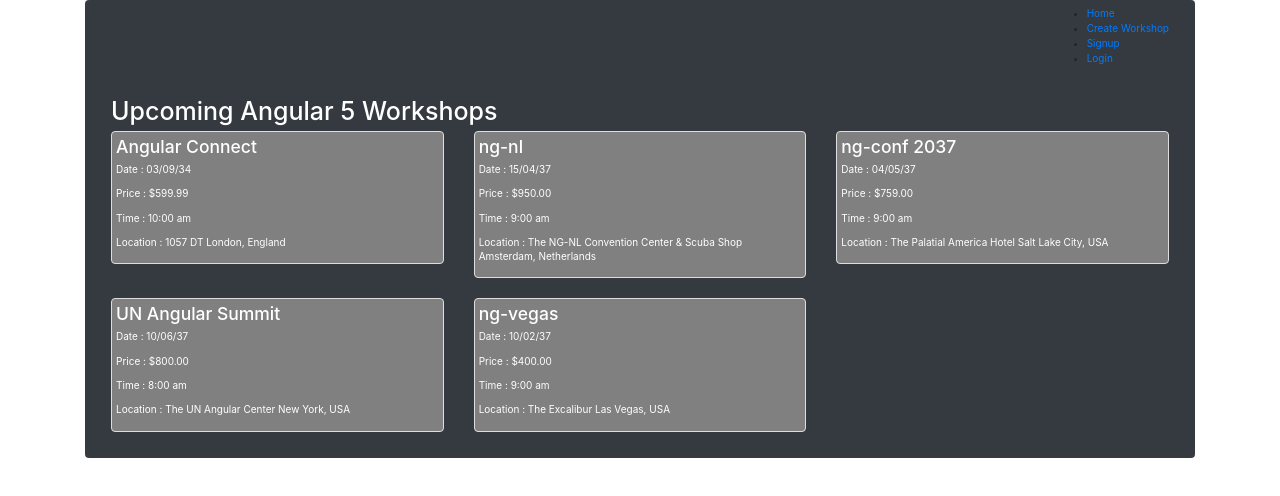
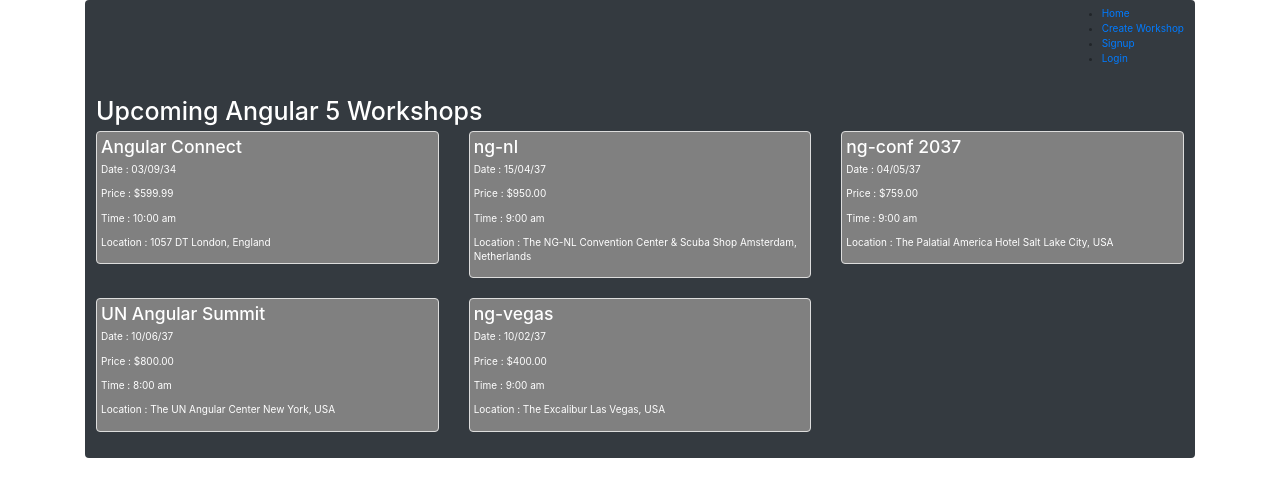
Before and after one commit to anuradhadvl/angular-basics, an Angular app in the folder BaseProject/: page / in a window 1280 px wide. Shown: the top 496 px of the page. Built offline with nearby package versions, Linux system fonts and the light colour scheme.

Commit message:
workshop thumbnail component

```diff
--- a/BaseProject/src/app/app.component.html
+++ b/BaseProject/src/app/app.component.html
@@ -18,7 +18,7 @@
   </li>
 </ul>-->
 <nav class = "navbar navbar-dark bg-dark">
-  <div class = "container-fluid">
+
   <ul>
     <li class="nav-item active"><a href = "#">Home</a></li>
     <li class="nav-item active"><a href = "#">Create Workshop</a></li>
@@ -26,5 +26,5 @@
     <li class="nav-item active"><a href = "#">Login</a></li>
   </ul>
   <workshop-list></workshop-list>
-</div>
+
 </nav>
```
